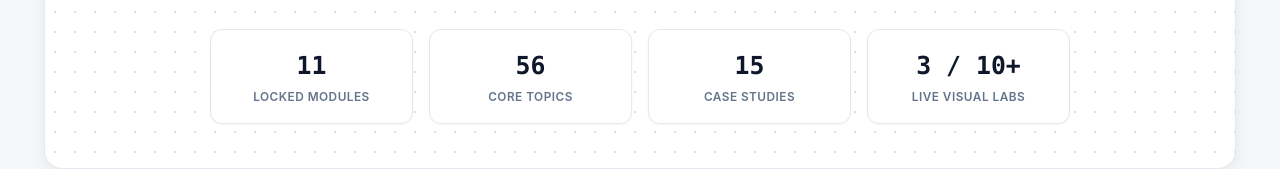
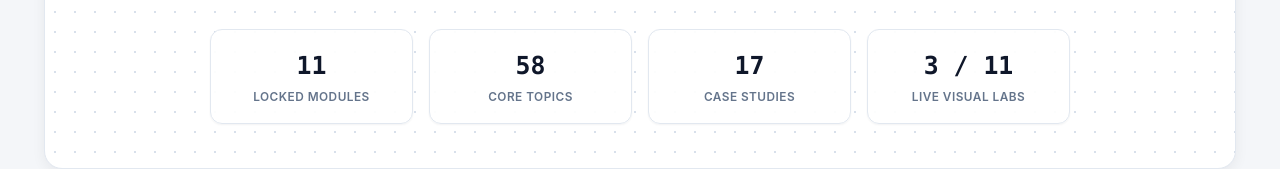
Before and after one commit to HamzaDevv/System_Design, a plain HTML site: page index.html in a window 1280 px wide. Shown: the part 364-533 px from the top of the page. Drawn offline with Linux system fonts and the light colour scheme.

Commit message:
docs(curriculum): complete full system design audit v1.1 across modules, cheatsheets, and hub

```diff
--- a/index.html
+++ b/index.html
@@ -434,15 +434,15 @@
           <div class="stat-label">Locked Modules</div>
         </div>
         <div class="stat-box">
-          <div class="stat-number">56</div>
+          <div class="stat-number">58</div>
           <div class="stat-label">Core Topics</div>
         </div>
         <div class="stat-box">
-          <div class="stat-number">15</div>
+          <div class="stat-number">17</div>
           <div class="stat-label">Case Studies</div>
         </div>
         <div class="stat-box">
-          <div class="stat-number">3 / 10+</div>
+          <div class="stat-number">3 / 11</div>
           <div class="stat-label">Live Visual Labs</div>
         </div>
       </div>
```
Also changed, not shown: 10 other files.
